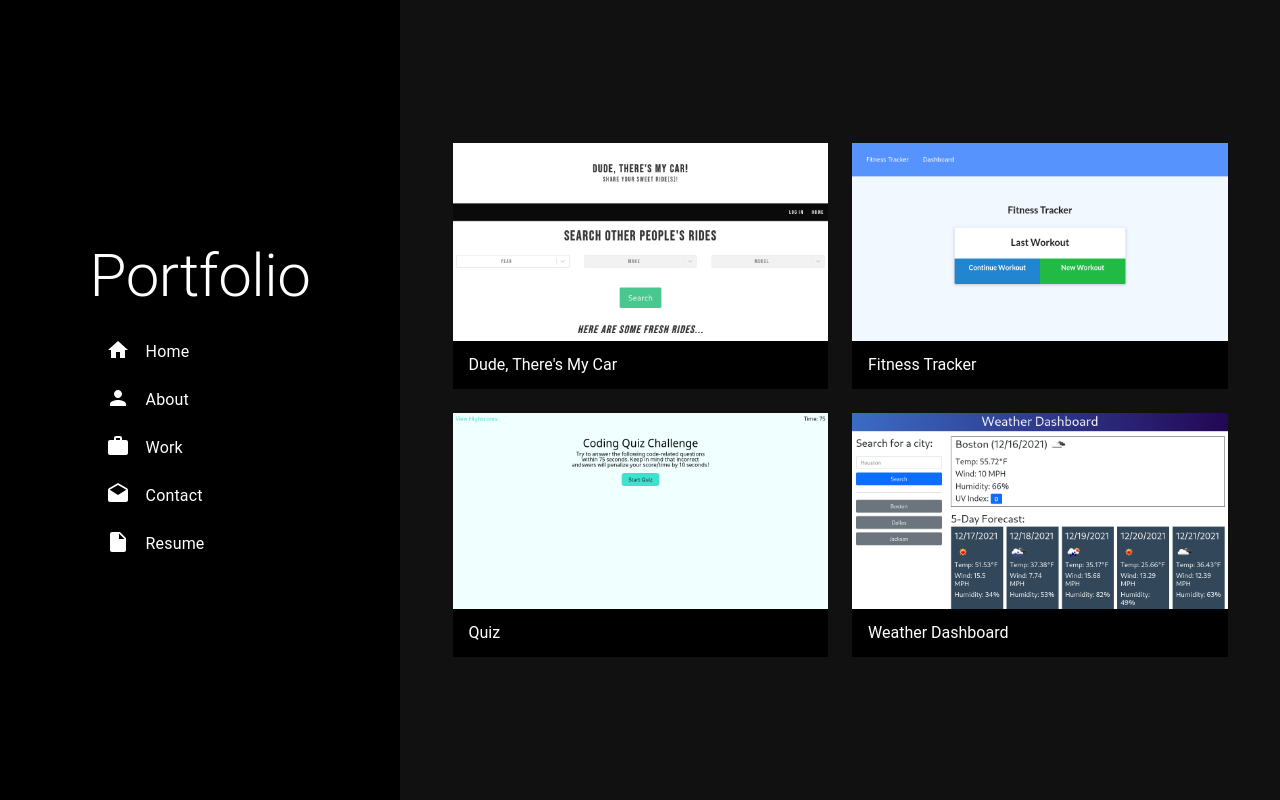
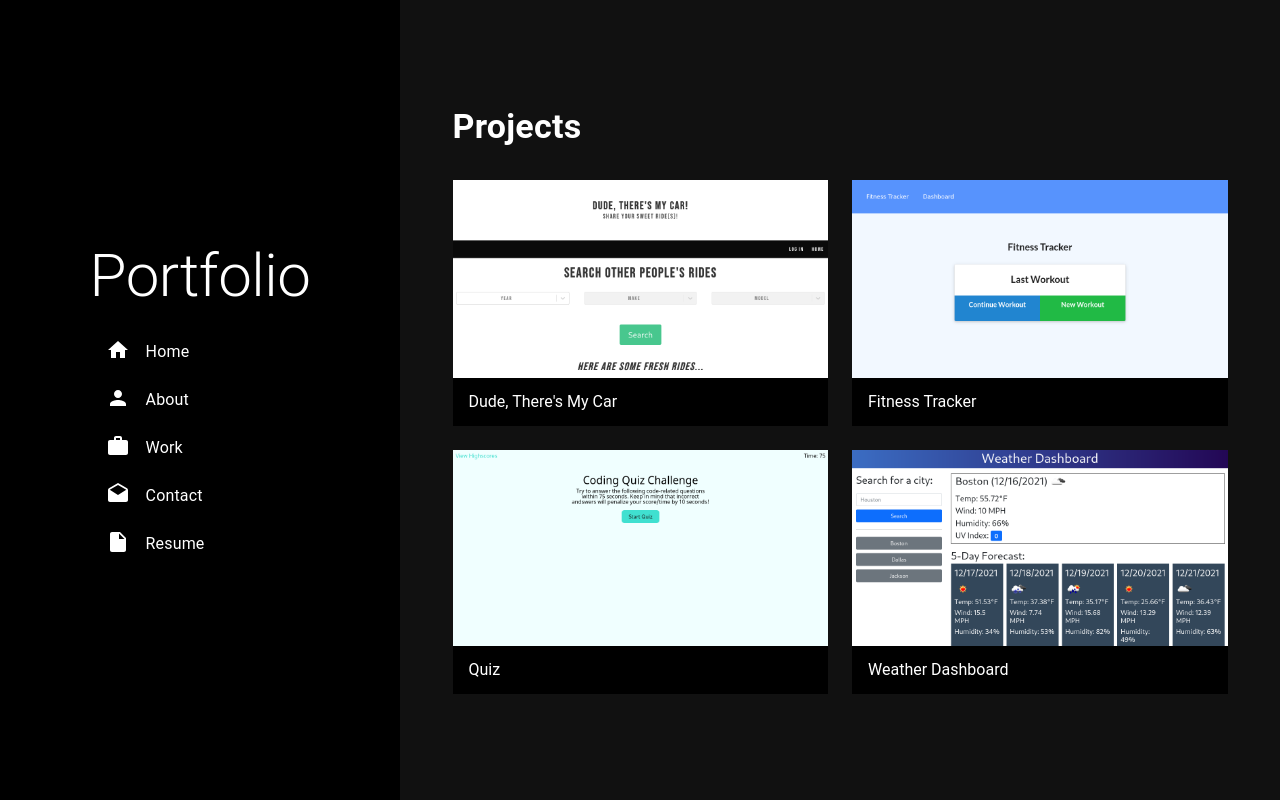
Before and after one commit to OneFJef/Portfolio-React, a React (Create React App) app: page /work in a window 1280 px wide. Built offline with nearby package versions, Linux system fonts and the light colour scheme.

Commit message:
added header and animation

```diff
--- a/src/components/Work.tsx
+++ b/src/components/Work.tsx
@@ -1,5 +1,13 @@
 import "../App.css";
-import { Box, ImageList, ImageListItem, ImageListItemBar } from "@mui/material";
+import {
+  Box,
+  ImageList,
+  ImageListItem,
+  ImageListItemBar,
+  List,
+  ListItem,
+  Typography,
+} from "@mui/material";
 
 const Dude_Theres_My_Car = require("../assets/projects/Dude_Theres_My_Car.png");
 const Fitness_Tracker = require("../assets/projects/Fitness_Tracker.png");
@@ -41,9 +49,16 @@ export default function Work() {
           color: "white",
         }}
       >
+        <List>
+          <ListItem>
+            <Typography variant="h4" sx={{ mt: 9, pl: 2, fontWeight: "bold" }}>
+              Projects
+            </Typography>
+          </ListItem>
+          <ListItem>
             <ImageList
               sx={{
-            mt: 9,
+                mt: 1,
                 mx: 2,
                 maxWidth: 375,
               }}
@@ -66,6 +81,8 @@ export default function Work() {
                 </ImageListItem>
               ))}
             </ImageList>
+          </ListItem>
+        </List>
       </Box>
 
       {/* Tablet View */}
@@ -78,8 +95,15 @@ export default function Work() {
           color: "white",
         }}
       >
+        <List>
+          <ListItem>
+            <Typography variant="h4" sx={{ pl: 2, fontWeight: "bold" }}>
+              Projects
+            </Typography>
+          </ListItem>
+          <ListItem>
             <ImageList
-          sx={{ mt: 10, mx: 2, maxHeight: "75%", maxWidth: 775 }}
+              sx={{ mt: 1, mx: 2, maxHeight: "75%", maxWidth: 775 }}
               gap={24}
             >
               {itemData.map((item) => (
@@ -98,6 +122,8 @@ export default function Work() {
                 </ImageListItem>
               ))}
             </ImageList>
+          </ListItem>
+        </List>
       </Box>
 
       {/* Desktop View */}
@@ -111,6 +137,13 @@ export default function Work() {
           color: "white",
         }}
       >
+        <List>
+          <ListItem>
+            <Typography variant="h4" sx={{ pl: 2, fontWeight: "bold" }}>
+              Projects
+            </Typography>
+          </ListItem>
+          <ListItem>
             <ImageList
               sx={{ mt: 2, mx: 2, maxHeight: "75%", maxWidth: 775 }}
               gap={24}
@@ -131,6 +164,8 @@ export default function Work() {
                 </ImageListItem>
               ))}
             </ImageList>
+          </ListItem>
+        </List>
       </Box>
     </div>
   );
```
Lines whose indentation alone changed are shown as unchanged.
